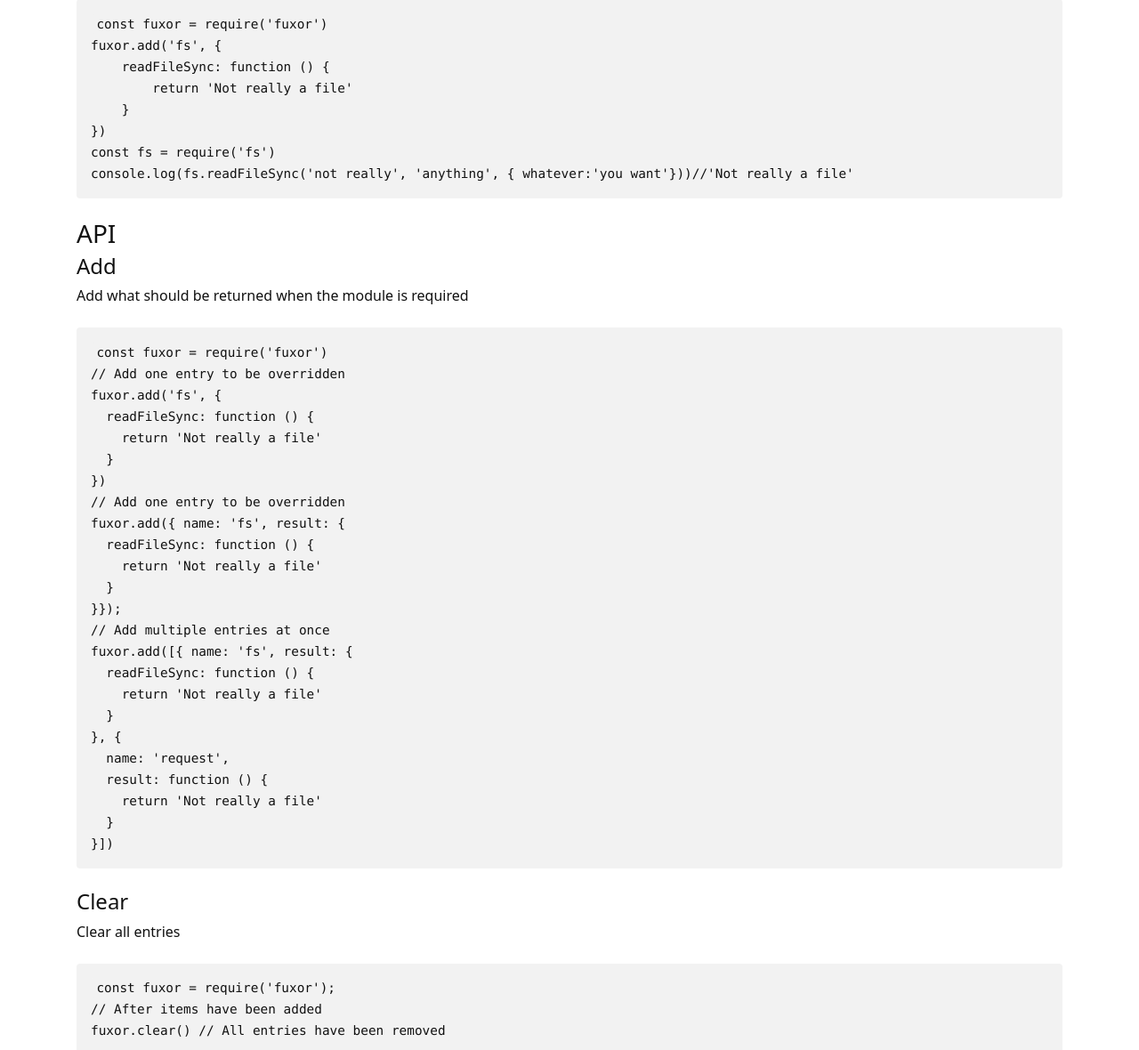
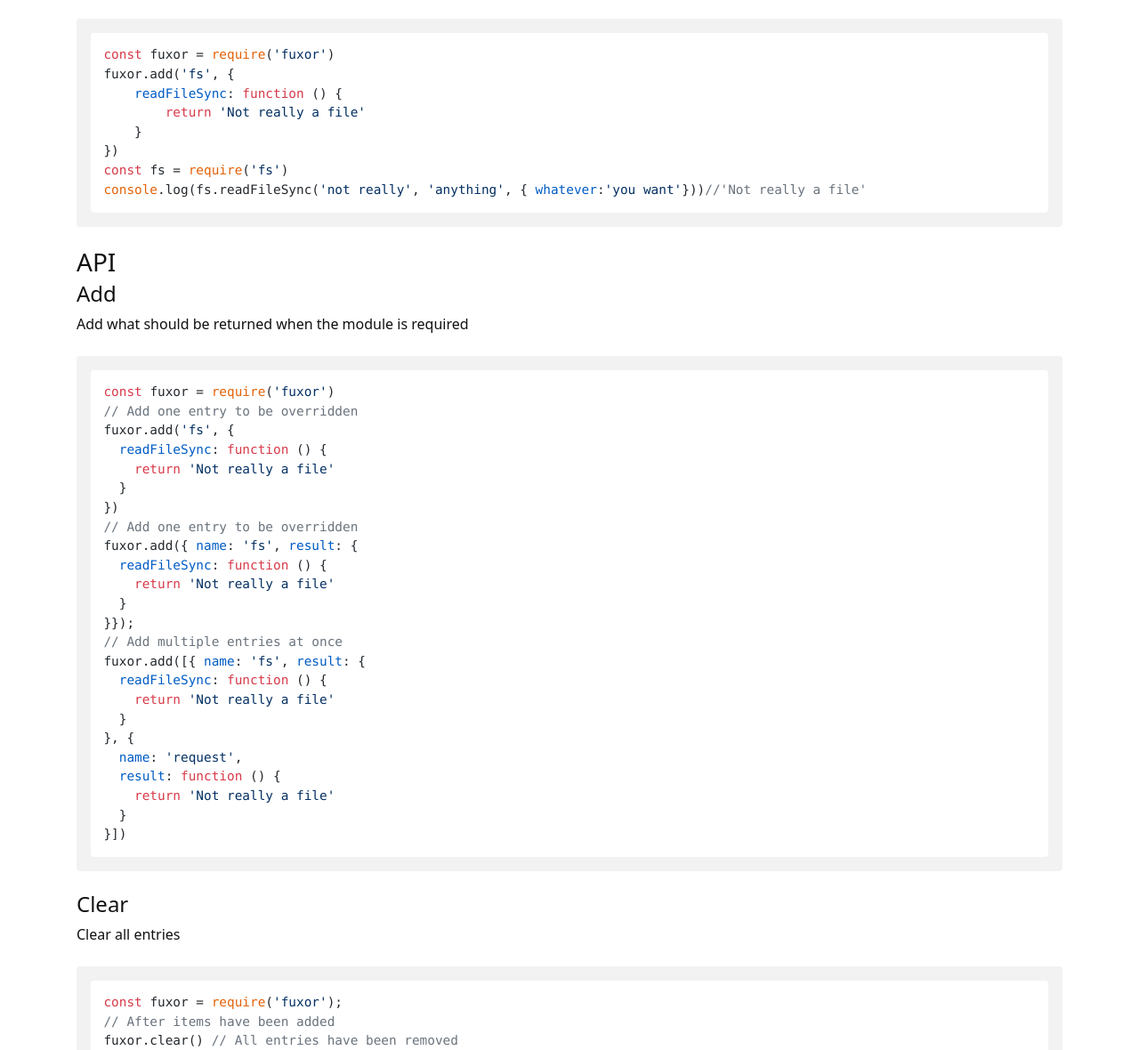
Before and after one commit to Kevnz/fuxor, a plain HTML site: page index.html in a window 1280 px wide. Shown: the part 425-1605 px from the top of the page at 89% size. Drawn offline with nearby package versions, Linux system fonts and the light colour scheme.

Commit message:
Publisher generated commit [ci skip]

```diff
--- /dev/null
+++ b/extend.css
@@ -0,0 +1,7 @@
+.container {
+  margin-top: 1rem;
+}
+
+body {
+  border-top: 0.4rem solid #1f8dd6;
+}
--- a/index.html
+++ b/index.html
@@ -2,67 +2,84 @@
 <html lang="en">
 
 <head>
-  <title>fuxor</title>
+  <title>fuxor - Simple dependency injection by overriding require - Kevin Isom</title>
   <link rel="stylesheet" type="text/css" href="styles.css" />
+  <link rel="stylesheet" type="text/css" href="extend.css" />
   <meta name="description" content="Simple dependency injection by overriding require" />
   <meta http-equiv="Content-Type" content="text/html; charset=utf-8" />
+  <link rel="stylesheet" type="text/css" href="https://cdnjs.cloudflare.com/ajax/libs/highlight.js/9.14.2/styles/github.min.css" />
+
+  <meta name="viewport" content="width=device-width, initial-scale=1">
+  <meta property="og:title" content="fuxor - Simple dependency injection by overriding require - Kevin Isom" />
+  <meta property="og:type" content="website" />
+  <meta property="og:description" content="fuxor - Simple dependency injection by overriding require" />
+  <meta property="og:url" content="https://kevinisom.info/pxpost" />
+  <meta property="og:image" content="https://avatars3.githubusercontent.com/u/62547?s=400&amp;v=4" />
+
+  <meta name="twitter:card" content="summary" />
+  <meta name="twitter:site" content="@kev_nz" />
+  <meta name="twitter:title" content="fuxor - Simple dependency injection by overriding require - Kevin Isom" />
+  <meta name="twitter:description" content="fuxor - Simple dependency injection by overriding require" />
+  <meta name="twitter:image" content="https://avatars3.githubusercontent.com/u/62547?s=400&amp;v=4" />
+
 </head>
 
 <body>
   <div class="container">
+
   <h1 id="fuxor">Fuxor</h1>
 <p><a href="https://travis-ci.org/Kevnz/fuxor"><img src="https://travis-ci.org/Kevnz/fuxor.png?branch=master" alt="Build Status" /></a> <a href="https://badge.fury.io/js/fuxor"><img src="https://badge.fury.io/js/fuxor.svg" alt="npm version" /></a></p>
 <p>Very simple DI for node.</p>
-<pre><code class="js language-js">const fuxor = require('fuxor')
-fuxor.add('fs', {
-    readFileSync: function () {
-        return 'Not really a file'
+<pre><code class="hljs js language-js"><span class="hljs-keyword">const</span> fuxor = <span class="hljs-built_in">require</span>(<span class="hljs-string">'fuxor'</span>)
+fuxor.add(<span class="hljs-string">'fs'</span>, {
+    <span class="hljs-attr">readFileSync</span>: <span class="hljs-function"><span class="hljs-keyword">function</span> (<span class="hljs-params"></span>) </span>{
+        <span class="hljs-keyword">return</span> <span class="hljs-string">'Not really a file'</span>
     }
 })
-const fs = require('fs')
-console.log(fs.readFileSync('not really', 'anything', { whatever:'you want'}))//'Not really a file'</code></pre>
+<span class="hljs-keyword">const</span> fs = <span class="hljs-built_in">require</span>(<span class="hljs-string">'fs'</span>)
+<span class="hljs-built_in">console</span>.log(fs.readFileSync(<span class="hljs-string">'not really'</span>, <span class="hljs-string">'anything'</span>, { <span class="hljs-attr">whatever</span>:<span class="hljs-string">'you want'</span>}))<span class="hljs-comment">//'Not really a file'</span></code></pre>
 <h3 id="api">API</h3>
 <h4 id="add">Add</h4>
 <p>Add what should be returned when the module is required</p>
-<pre><code class="js language-js">const fuxor = require('fuxor')
-// Add one entry to be overridden
-fuxor.add('fs', {
-  readFileSync: function () {
-    return 'Not really a file'
+<pre><code class="hljs js language-js"><span class="hljs-keyword">const</span> fuxor = <span class="hljs-built_in">require</span>(<span class="hljs-string">'fuxor'</span>)
+<span class="hljs-comment">// Add one entry to be overridden</span>
+fuxor.add(<span class="hljs-string">'fs'</span>, {
+  <span class="hljs-attr">readFileSync</span>: <span class="hljs-function"><span class="hljs-keyword">function</span> (<span class="hljs-params"></span>) </span>{
+    <span class="hljs-keyword">return</span> <span class="hljs-string">'Not really a file'</span>
   }
 })
-// Add one entry to be overridden
-fuxor.add({ name: 'fs', result: {
-  readFileSync: function () {
-    return 'Not really a file'
+<span class="hljs-comment">// Add one entry to be overridden</span>
+fuxor.add({ <span class="hljs-attr">name</span>: <span class="hljs-string">'fs'</span>, <span class="hljs-attr">result</span>: {
+  <span class="hljs-attr">readFileSync</span>: <span class="hljs-function"><span class="hljs-keyword">function</span> (<span class="hljs-params"></span>) </span>{
+    <span class="hljs-keyword">return</span> <span class="hljs-string">'Not really a file'</span>
   }
 }});
-// Add multiple entries at once
-fuxor.add([{ name: 'fs', result: {
-  readFileSync: function () {
-    return 'Not really a file'
+<span class="hljs-comment">// Add multiple entries at once</span>
+fuxor.add([{ <span class="hljs-attr">name</span>: <span class="hljs-string">'fs'</span>, <span class="hljs-attr">result</span>: {
+  <span class="hljs-attr">readFileSync</span>: <span class="hljs-function"><span class="hljs-keyword">function</span> (<span class="hljs-params"></span>) </span>{
+    <span class="hljs-keyword">return</span> <span class="hljs-string">'Not really a file'</span>
   }
 }, {
-  name: 'request',
-  result: function () {
-    return 'Not really a file'
+  <span class="hljs-attr">name</span>: <span class="hljs-string">'request'</span>,
+  <span class="hljs-attr">result</span>: <span class="hljs-function"><span class="hljs-keyword">function</span> (<span class="hljs-params"></span>) </span>{
+    <span class="hljs-keyword">return</span> <span class="hljs-string">'Not really a file'</span>
   }
 }])</code></pre>
 <h4 id="clear">Clear</h4>
 <p>Clear all entries</p>
-<pre><code class="js language-js">const fuxor = require('fuxor');
-// After items have been added
-fuxor.clear() // All entries have been removed</code></pre>
+<pre><code class="hljs js language-js"><span class="hljs-keyword">const</span> fuxor = <span class="hljs-built_in">require</span>(<span class="hljs-string">'fuxor'</span>);
+<span class="hljs-comment">// After items have been added</span>
+fuxor.clear() <span class="hljs-comment">// All entries have been removed</span></code></pre>
 <h4 id="remove">remove</h4>
 <p>Remove individual module to restore the original module</p>
-<pre><code class="js language-js">const fuxor = require('fuxor')
-// After items have been added
-fuxor.remove('your-module') // The module has been removed</code></pre>
+<pre><code class="hljs js language-js"><span class="hljs-keyword">const</span> fuxor = <span class="hljs-built_in">require</span>(<span class="hljs-string">'fuxor'</span>)
+<span class="hljs-comment">// After items have been added</span>
+fuxor.remove(<span class="hljs-string">'your-module'</span>) <span class="hljs-comment">// The module has been removed</span></code></pre>
 <h4 id="reset">reset</h4>
 <p>Resets all modules back to default</p>
-<pre><code class="js language-js">const fuxor = require('fuxor')
-// After items have been added
-fuxor.reset() // require now works back to normal</code></pre>
+<pre><code class="hljs js language-js"><span class="hljs-keyword">const</span> fuxor = <span class="hljs-built_in">require</span>(<span class="hljs-string">'fuxor'</span>)
+<span class="hljs-comment">// After items have been added</span>
+fuxor.reset() <span class="hljs-comment">// require now works back to normal</span></code></pre>
   </div>
 <script async src="https://www.googletagmanager.com/gtag/js?id=UA-64038939-2"></script>
 <script>
```
